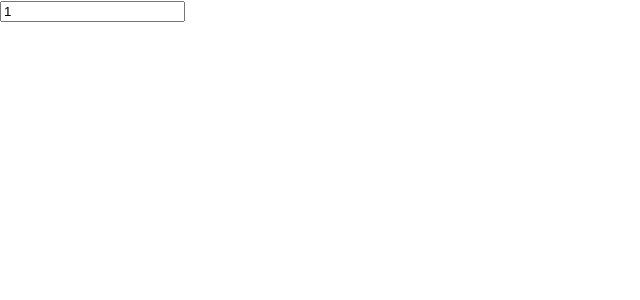
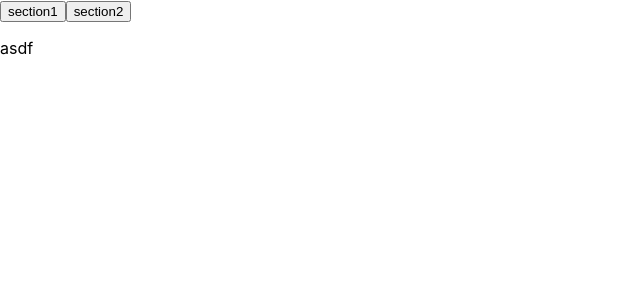
Before and after one commit to korkt-kim/react-study, a React (Create React App) app: page / in a window 1280 px wide. Shown: the top 300 px of the page, without its empty margins (0-640 px from the left). Built offline with nearby package versions, Linux system fonts and the light colour scheme.

Commit message:
make useTabs custom hook
- 누르는 button에 따라  content div 가 결정되는 기능

```diff
--- a/src/App.js
+++ b/src/App.js
@@ -1,23 +1,32 @@
 import {useState} from 'react';
 
-const useInput = (initialValue,validator)=>{
-  const [value,setValue] = useState(initialValue);
-  const onChange = ({target:{value}}) =>{
-    if(typeof validator ==='function' && validator(value)){
-      setValue(value)
-    }else{
-      alert("must be numeric")
-    }
+const useTabs = (initialTab,allTabs)=>{
+  const [currentIndex,setCurrentIndex] = useState(initialTab);
+  if(!allTabs || !Array.isArray(allTabs)){ return; }
+  const changeItem=(index)=>{
+    setCurrentIndex(index);
   }
-  return {value,onChange}
+  return {currentItem: allTabs[currentIndex].content,changeItem}
 }
 
+const contents = [
+  {
+    tab:'section1',
+    content:'asdf'
+  },
+  {
+    tab:`section2`,
+    content:'zxcv'
+  }
+]
+
 function App() {
-  const myValidator = (str) => !isNaN(str)
-  const name = useInput(1,myValidator)
+  const {currentItem,changeItem} = useTabs(0,contents)
   return (
-   <input type ="text" {...name}/>
-  );
+    <div>
+      {contents.map((content,index)=><button key={index} onClick={()=>changeItem(index)} >{content.tab}</button>)}
+      <p>{currentItem}</p>
+   </div>
+  )
 }
-
 export default App;
```
